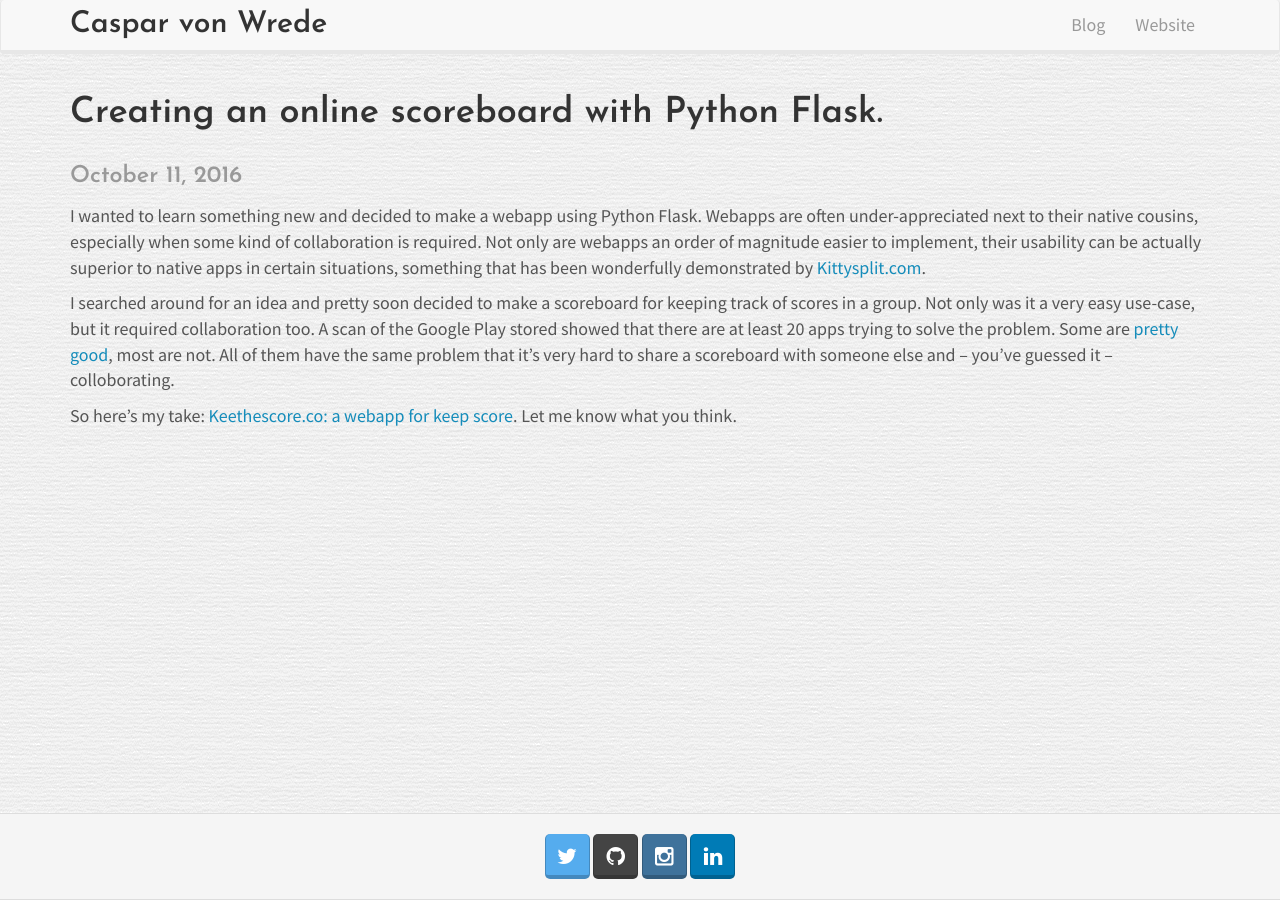
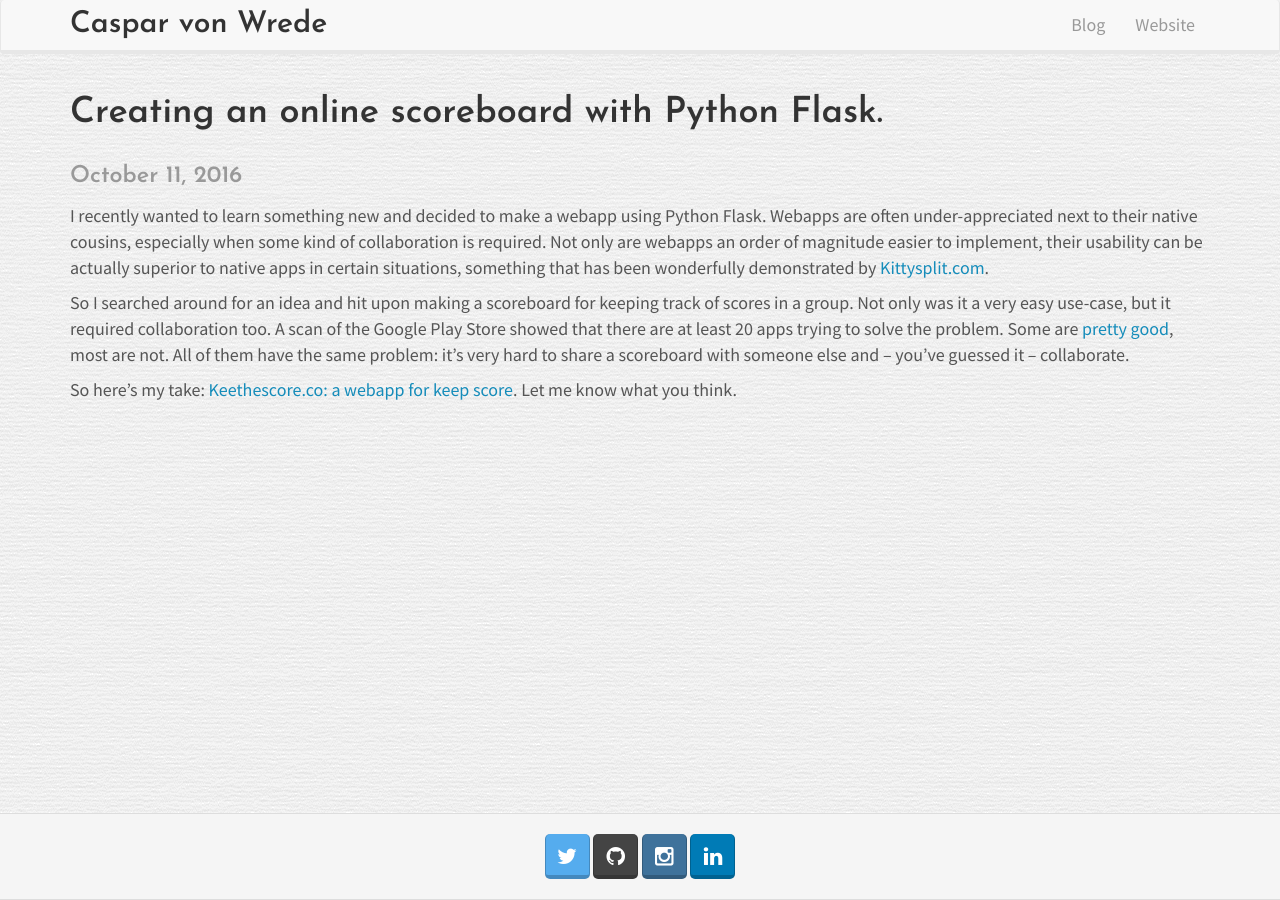
Before and after one commit to caspii/casparwre.de, a Jekyll site: the page built from _posts/2016-10-11-online-scoreboard.md, in a window 1280 px wide. Built offline with Jekyll 4.4.1, drawn with Linux system fonts in a browser that asks for light colours; comment, search, counter and statistics services are not loaded.

Commit message:
Fixed text

```diff
--- a/_posts/2016-10-11-online-scoreboard.md
+++ b/_posts/2016-10-11-online-scoreboard.md
@@ -3,8 +3,8 @@ layout: post
 title: Creating an online scoreboard with Python Flask.
 ---
 
-I wanted to learn something new and decided to make a webapp using Python Flask. Webapps are often under-appreciated next to their native cousins, especially when some kind of collaboration is required. Not only are webapps an order of magnitude easier to implement, their usability can be actually superior to native apps in certain situations, something that has been wonderfully demonstrated by [Kittysplit.com](https://kittysplit.com).
+I recently wanted to learn something new and decided to make a webapp using Python Flask. Webapps are often under-appreciated next to their native cousins, especially when some kind of collaboration is required. Not only are webapps an order of magnitude easier to implement, their usability can be actually superior to native apps in certain situations, something that has been wonderfully demonstrated by [Kittysplit.com](https://kittysplit.com).
 
-I searched around for an idea and pretty soon decided to make a scoreboard for keeping track of scores in a group. Not only was it a very easy use-case, but it required collaboration too. A scan of the Google Play stored showed that there are at least 20 apps trying to solve the problem. Some are [pretty](https://play.google.com/store/apps/details?id=com.nolanlawson.keepscore) [good](https://play.google.com/store/apps/details?id=com.publicobject.rounds), most are not. All of them have the same problem that it's very hard to share a scoreboard with someone else and -- you've guessed it -- colloborating.
+So I searched around for an idea and hit upon making a scoreboard for keeping track of scores in a group. Not only was it a very easy use-case, but it required collaboration too. A scan of the Google Play Store showed that there are at least 20 apps trying to solve the problem. Some are [pretty](https://play.google.com/store/apps/details?id=com.nolanlawson.keepscore) [good](https://play.google.com/store/apps/details?id=com.publicobject.rounds), most are not. All of them have the same problem: it's very hard to share a scoreboard with someone else and -- you've guessed it -- collaborate.
 
 So here's my take: [Keethescore.co: a webapp for keep score](http://keepthescore.co). Let me know what you think.
```
